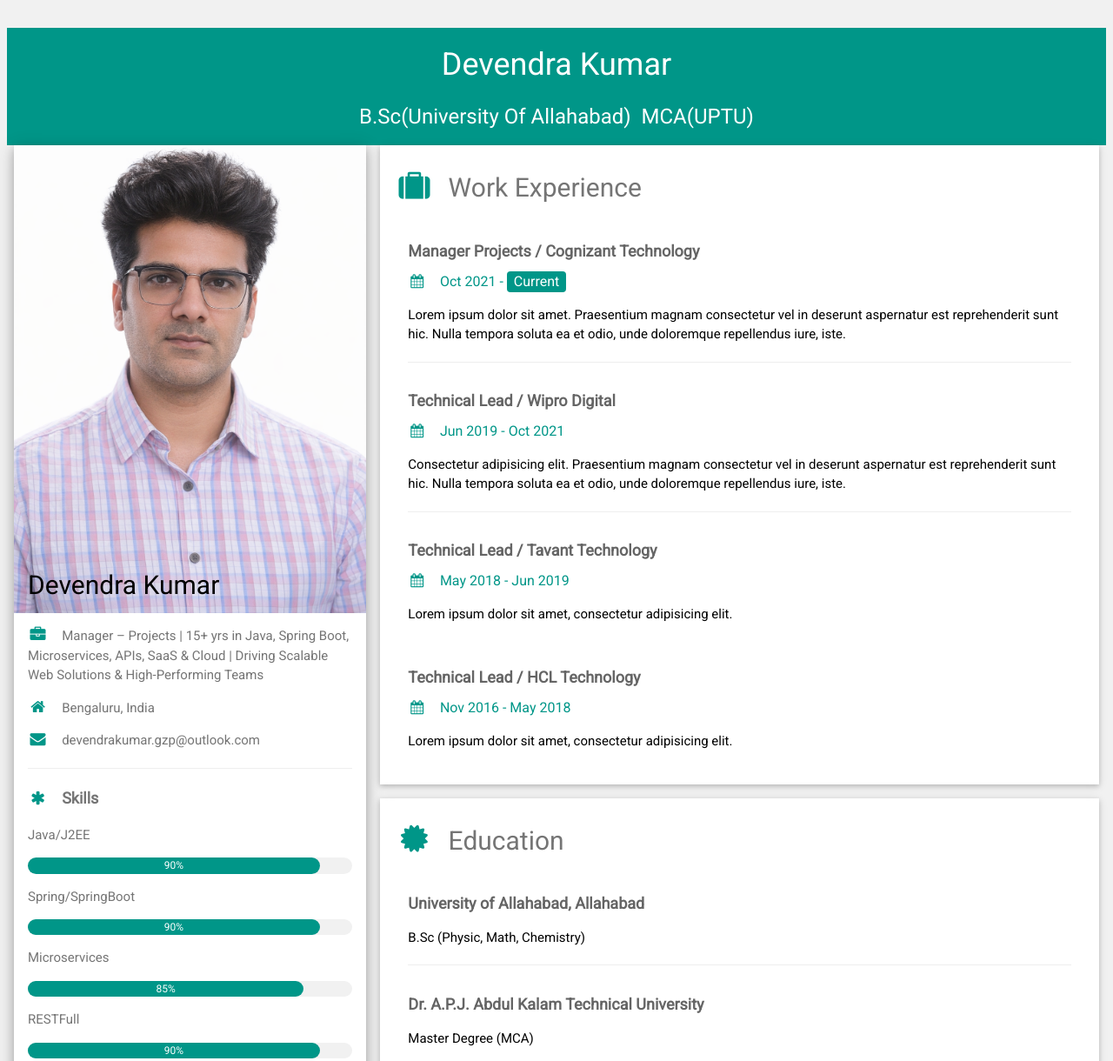
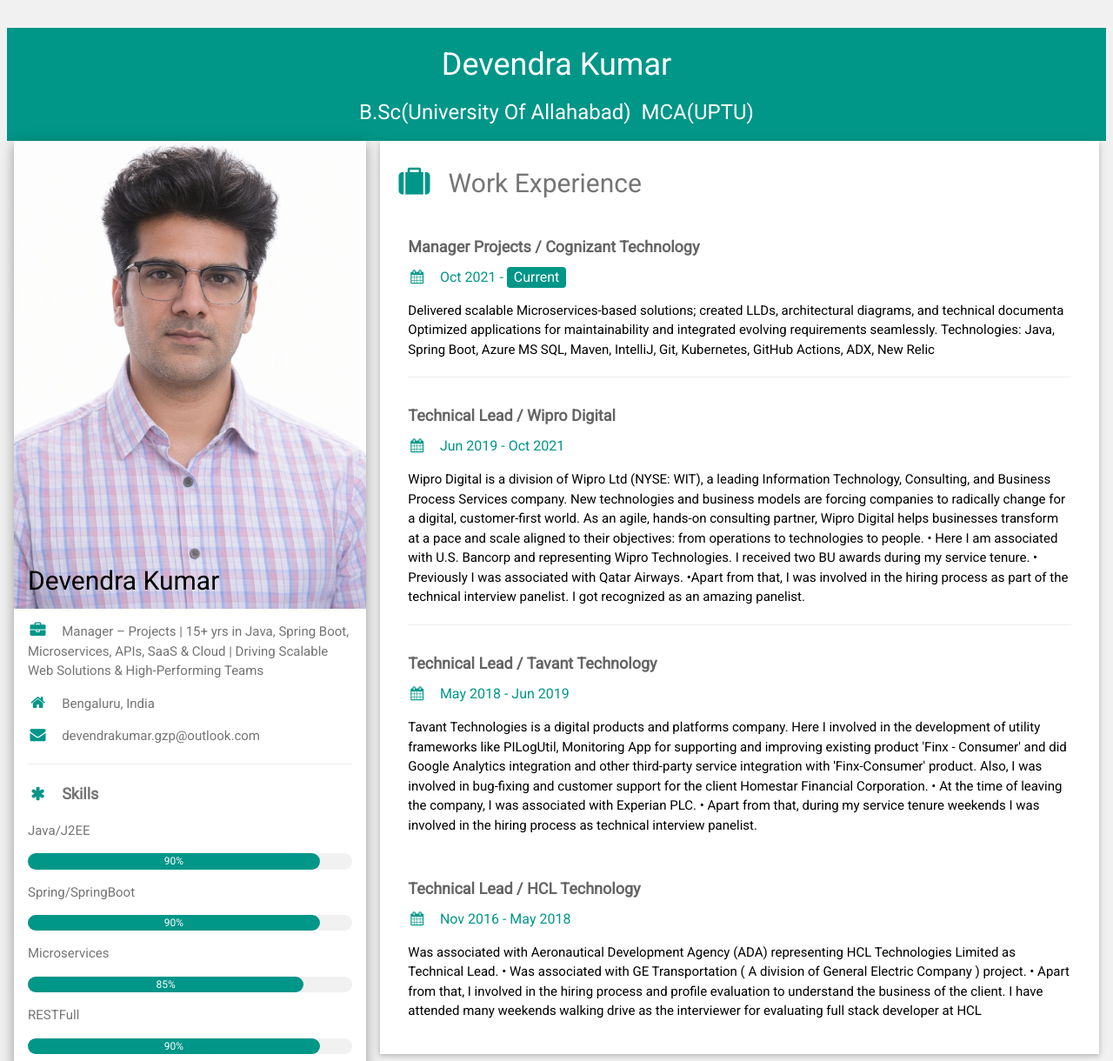
Before and after one commit to devendra-kmr/devendra-kmr.github.io, a plain HTML site: page index.html in a window 1280 px wide. Shown: the top 1220 px of the page at 87% size. Drawn offline with Linux system fonts and the light colour scheme.

Commit message:
modified

```diff
--- a/index.html
+++ b/index.html
@@ -19,8 +19,8 @@ html,body,h1,h2,h3,h4,h5,h6 {font-family: "Roboto", sans-serif}
   <div class="w3-row-padding">
 
   <header class="w3-container w3-teal w3-center w3-margin-top">
-   <p><h1>Devendra Kumar</h1></p>
-   <p><h3>B.Sc(University Of Allahabad)&nbsp;&nbsp;MCA(UPTU)</h3></p>
+   <p><h1>Devendra Kumar</h1><h3>B.Sc(University Of Allahabad)&nbsp;&nbsp;MCA(UPTU)</h3></p>
+   <p></p>
   </header>
 
     <!-- Left Column -->
@@ -91,24 +91,33 @@ html,body,h1,h2,h3,h4,h5,h6 {font-family: "Roboto", sans-serif}
         <div class="w3-container">
           <h5 class="w3-opacity"><b>Manager Projects / Cognizant Technology</b></h5>
           <h6 class="w3-text-teal"><i class="fa fa-calendar fa-fw w3-margin-right"></i>Oct 2021 - <span class="w3-tag w3-teal w3-round">Current</span></h6>
-          <p>Lorem ipsum dolor sit amet. Praesentium magnam consectetur vel in deserunt aspernatur est reprehenderit sunt hic. Nulla tempora soluta ea et odio, unde doloremque repellendus iure, iste.</p>
+          <p>Delivered scalable Microservices-based solutions; created LLDs, architectural diagrams, and technical documenta Optimized applications for maintainability and integrated evolving requirements seamlessly.
+ Technologies: Java, Spring Boot, Azure MS SQL, Maven, IntelliJ, Git, Kubernetes, GitHub Actions, ADX, New Relic</p>
           <hr>
         </div>
         <div class="w3-container">
           <h5 class="w3-opacity"><b>Technical Lead / Wipro Digital</b></h5>
           <h6 class="w3-text-teal"><i class="fa fa-calendar fa-fw w3-margin-right"></i>Jun 2019 - Oct 2021</h6>
-          <p>Consectetur adipisicing elit. Praesentium magnam consectetur vel in deserunt aspernatur est reprehenderit sunt hic. Nulla tempora soluta ea et odio, unde doloremque repellendus iure, iste.</p>
+          <p>Wipro Digital is a division of Wipro Ltd (NYSE: WIT), a leading Information Technology, Consulting, and Business Process Services company.
+New technologies and business models are forcing companies to radically change for a digital, customer-first world. As an agile, hands-on consulting partner, Wipro Digital helps businesses transform at a pace and scale aligned to their objectives: from operations to technologies to people.
+• Here I am associated with U.S. Bancorp and representing Wipro Technologies. I received two BU awards during my service tenure.
+• Previously I was associated with Qatar Airways.
+•Apart from that, I was involved in the hiring process as part of the technical interview panelist. I got recognized as an amazing panelist.</p>
           <hr>
         </div>
         <div class="w3-container">
           <h5 class="w3-opacity"><b>Technical Lead / Tavant Technology</b></h5>
           <h6 class="w3-text-teal"><i class="fa fa-calendar fa-fw w3-margin-right"></i>May 2018 - Jun 2019</h6>
-          <p>Lorem ipsum dolor sit amet, consectetur adipisicing elit. </p><br>
+          <p>Tavant Technologies is a digital products and platforms company. Here I involved in the development of utility frameworks like PILogUtil, Monitoring App for supporting and improving existing product 'Finx - Consumer' and did Google Analytics integration and other third-party service integration with 'Finx-Consumer' product. Also, I was involved in bug-fixing and customer support for the client Homestar Financial Corporation.
+ • At the time of leaving the company, I was associated with Experian PLC.
+ • Apart from that, during my service tenure weekends I was involved in the hiring process as technical interview panelist. </p><br>
         </div>
         <div class="w3-container">
           <h5 class="w3-opacity"><b>Technical Lead / HCL Technology</b></h5>
           <h6 class="w3-text-teal"><i class="fa fa-calendar fa-fw w3-margin-right"></i>Nov 2016 - May 2018</h6>
-          <p>Lorem ipsum dolor sit amet, consectetur adipisicing elit. </p><br>
+          <p> Was associated with Aeronautical Development Agency (ADA) representing HCL Technologies Limited as Technical Lead.
+ • Was associated with GE Transportation ( A division of General Electric Company ) project.
+ • Apart from that, I involved in the hiring process and profile evaluation to understand the business of the client. I have attended many weekends walking drive as the interviewer for evaluating full stack developer at HCL </p><br>
         </div>
       </div>
 
```
